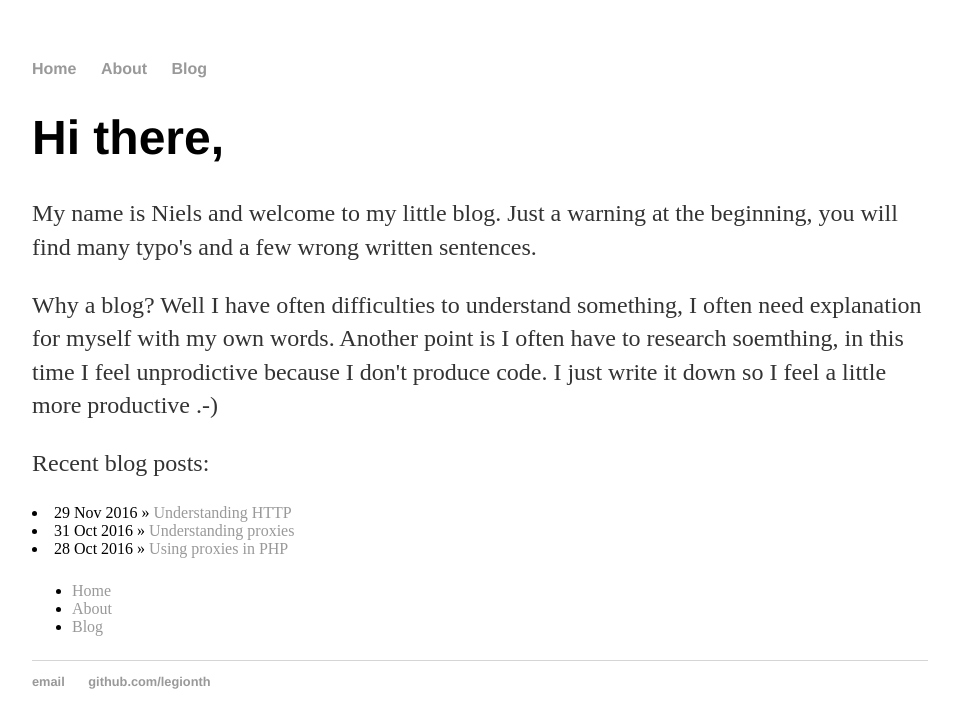
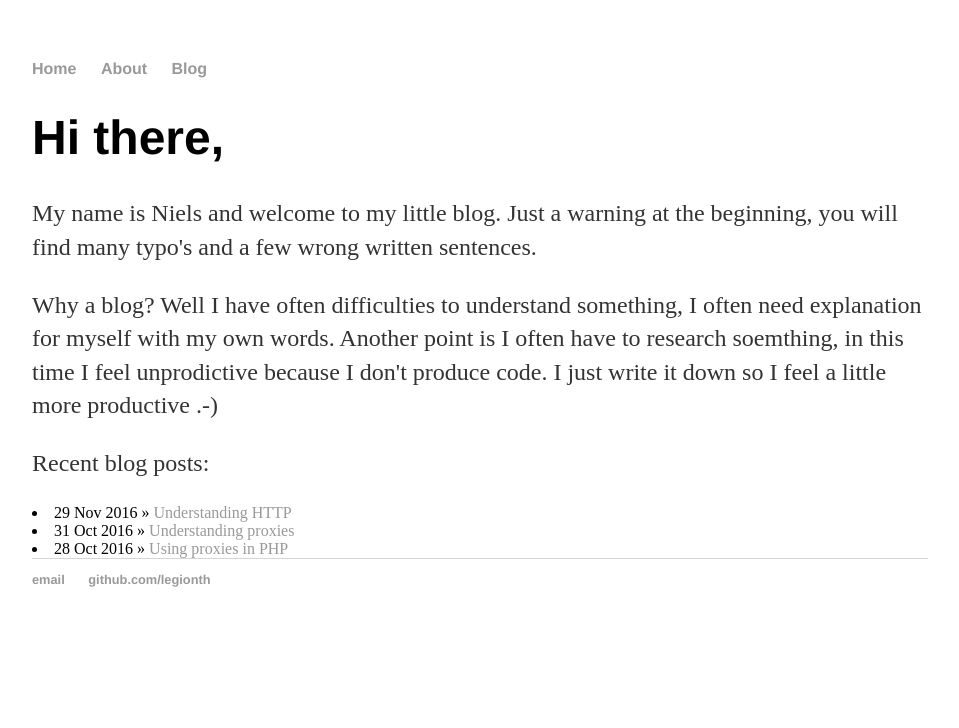
Before and after one commit to legionth/legionth.github.io, a Jekyll site: the page built from index.html, in a window 1280 px wide. Shown: the top 728 px of the page, without its empty margins (160-1119 px from the left). Built offline with Jekyll 4.4.1, drawn with Linux system fonts in a browser that asks for light colours.

Commit message:
Remove links from index page

```diff
--- a/index.html
+++ b/index.html
@@ -3,7 +3,6 @@
 title: Greetings
 ---
 <div class="container">
-
 	<div class="blurb">
 	    <h1>Hi there,</h1>
 	    <p> My name is Niels and welcome to my little blog. Just a warning at the beginning, you will find many typo's and a few wrong written sentences.</p>
@@ -14,13 +13,5 @@
 	    {% for post in site.posts %}
 	        <li><span>{{ post.date | date_to_string }}</span> » <a href="{{ post.url }}" title="{{ post.title }}">{{ post.title }}</a></li>
 	    {% endfor %}
-
-    <p>
-        <ul>
-	       <li><a href="/">Home</a></li>
-	       <li><a href="/about">About</a></li>
-	       <li><a href="/blog">Blog</a></li>
-	    </ul>
-    </p>
 	</div>
 </div>
```
Lines whose indentation alone changed are shown as unchanged.
